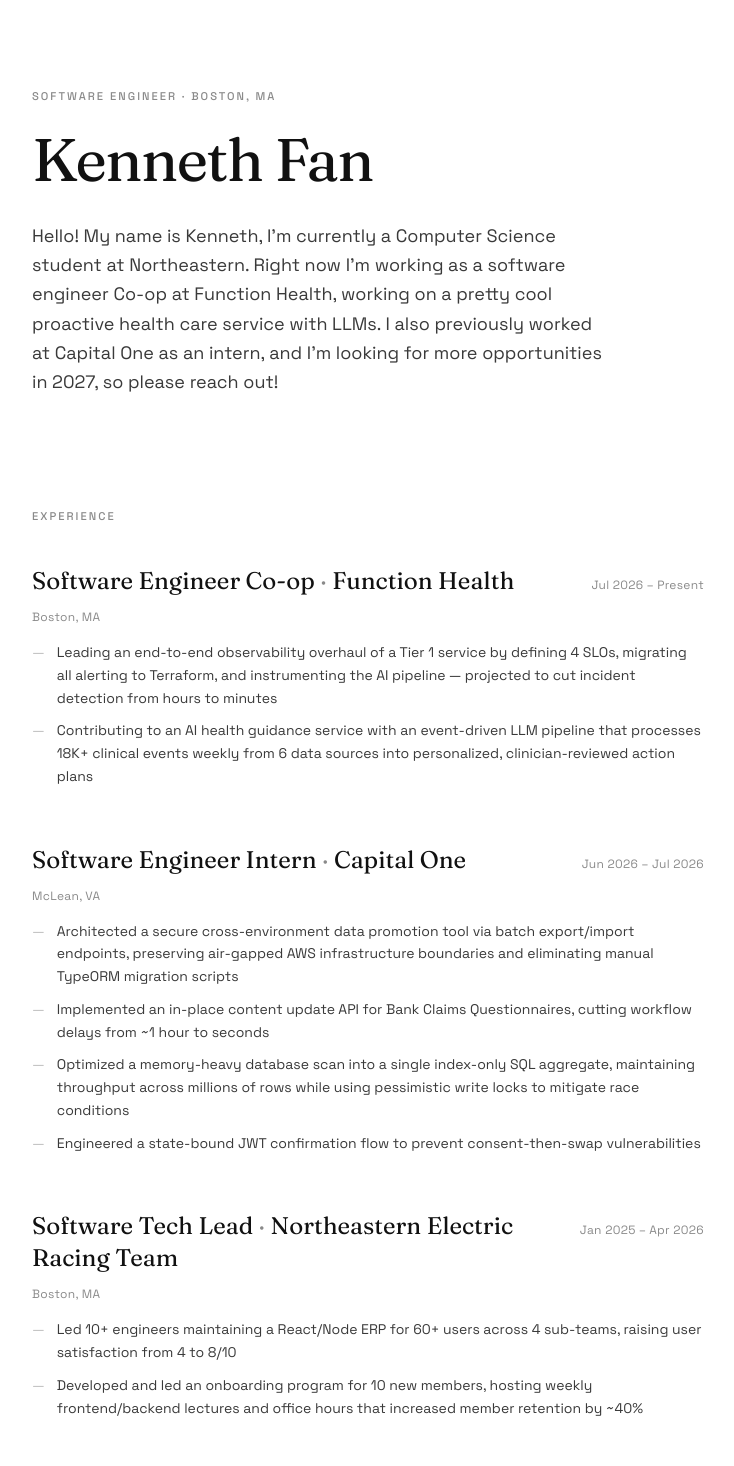
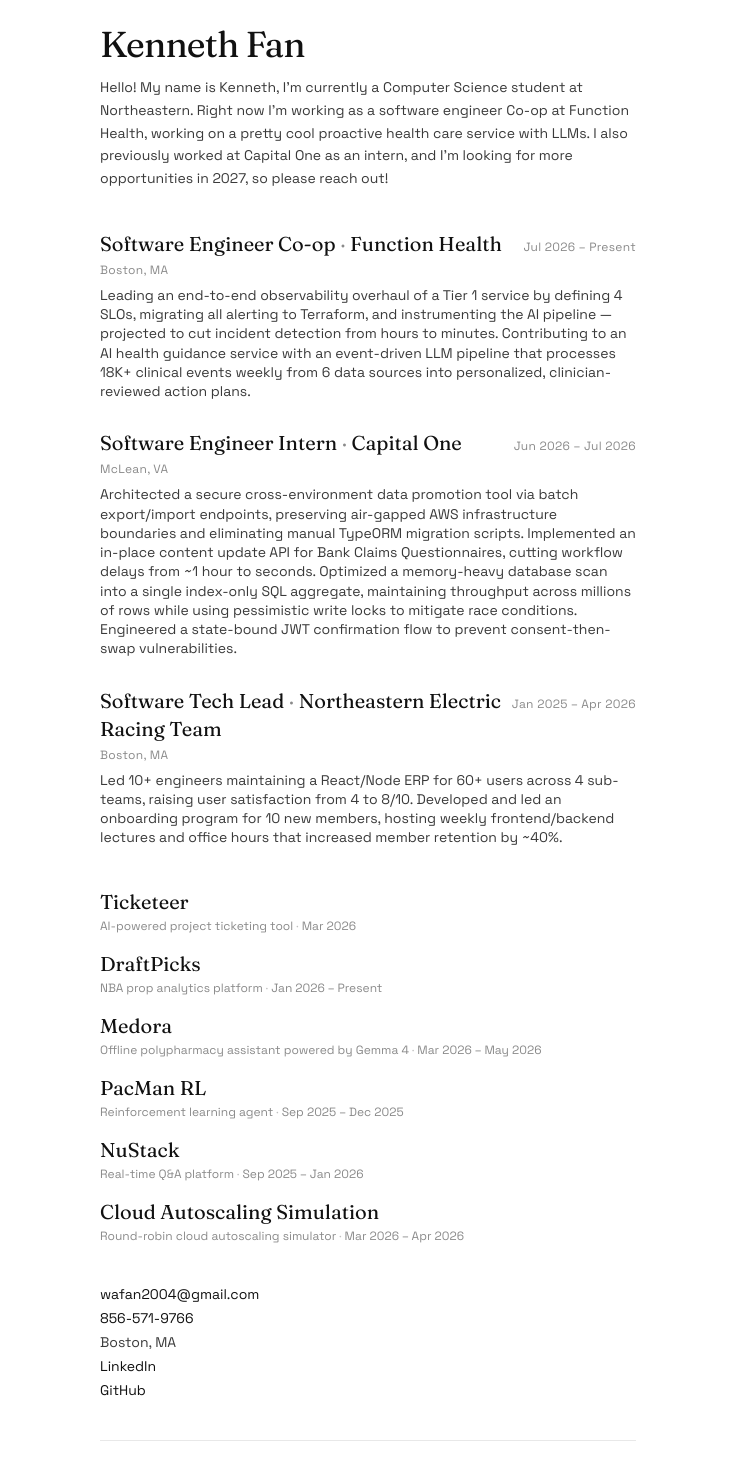
Before and after one commit to Wallfou/personal-website, a Next.js app: page / in a window 1280 px wide. Shown: the part 40-1506 px from the top of the page, without its empty margins (272-1006 px from the left). Built offline with nearby package versions, Linux system fonts and the light colour scheme.

Commit message:
Tighten spacing and type scale for a more compact layout
Narrow the content column, reduce section margins and font sizes,
and drop the uppercase section eyebrows. Experience bullet points
are merged into a single paragraph per role, and the now-unused
.label class is removed.

```diff
--- a/src/app/globals.css
+++ b/src/app/globals.css
@@ -41,15 +41,6 @@
   font-family: var(--font-sans);
 }
 
-.label {
-  font-size: 0.7rem;
-  font-family: var(--font-sans);
-  font-weight: 500;
-  text-transform: uppercase;
-  letter-spacing: 0.18em;
-  color: var(--muted);
-}
-
 /* every link on the page fades from black to gray on hover */
 a {
   color: inherit;
--- a/src/app/page.tsx
+++ b/src/app/page.tsx
@@ -2,28 +2,22 @@
 
 export default function Home() {
   return (
-    <main className="max-w-2xl mx-auto px-6 md:px-0 py-20 md:py-32">
+    <main className="max-w-xl mx-auto px-5 py-12 md:py-16">
       {/* header */}
-      <header className="mb-20 md:mb-28">
-        <p className="label mb-6">
-          {siteConfig.role} · {siteConfig.location}
-        </p>
-        <h1 className="font-serif text-5xl md:text-6xl font-normal tracking-tight mb-8">
+      <header className="mb-10">
+        <h1 className="font-serif text-3xl md:text-4xl font-normal tracking-tight mb-3">
           {siteConfig.name}
         </h1>
-        <p className="max-w-xl text-base md:text-lg leading-relaxed text-[#3a3a3a]">
-          {siteConfig.bio}
-        </p>
+        <p className="text-sm leading-relaxed text-[#3a3a3a]">{siteConfig.bio}</p>
       </header>
 
       {/* experience */}
-      <section id="experience" className="mb-20 md:mb-28">
-        <h2 className="label mb-10">Experience</h2>
-        <div className="space-y-14">
+      <section id="experience" className="mb-10">
+        <div className="space-y-7">
           {experiences.map((exp) => (
             <div key={exp.organization}>
-              <div className="flex flex-col sm:flex-row sm:items-baseline sm:justify-between gap-1 mb-3">
-                <h3 className="font-serif text-xl md:text-2xl">
+              <div className="flex flex-col sm:flex-row sm:items-baseline sm:justify-between gap-0.5 mb-1">
+                <h3 className="font-serif text-lg md:text-xl">
                   {exp.role} <span className="text-[#8a8a8a]">·</span>{" "}
                   {exp.organization}
                 </h3>
@@ -31,37 +25,31 @@
                   {exp.period}
                 </span>
               </div>
-              <p className="text-xs tracking-wide text-[#8a8a8a] mb-4">
+              <p className="text-xs tracking-wide text-[#8a8a8a] mb-2">
                 {exp.location}
               </p>
-              <ul className="space-y-2.5">
-                {exp.highlights.map((h) => (
-                  <li key={h} className="flex gap-3 text-sm leading-relaxed text-[#3a3a3a]">
-                    <span className="text-[#c0c0c0]">—</span>
-                    <span>{h}</span>
-                  </li>
-                ))}
-              </ul>
+              <p className="text-sm leading-snug text-[#3a3a3a]">
+                {exp.highlights.join(". ")}.
+              </p>
             </div>
           ))}
         </div>
       </section>
 
       {/* projects */}
-      <section id="projects" className="mb-20 md:mb-28">
-        <h2 className="label mb-10">Projects</h2>
-        <div className="space-y-8">
+      <section id="projects" className="mb-10">
+        <div className="space-y-4">
           {projects.map((project) => (
             <div key={project.id}>
               <a
                 href={project.github}
                 target="_blank"
                 rel="noopener noreferrer"
-                className="font-serif text-xl md:text-2xl inline-block"
+                className="font-serif text-lg md:text-xl inline-block"
               >
                 {project.title}
               </a>
-              <p className="text-sm text-[#8a8a8a] mt-1">
+              <p className="text-xs text-[#8a8a8a] mt-0.5">
                 {project.subtitle} <span className="text-[#c0c0c0]">·</span>{" "}
                 {project.date}
               </p>
@@ -71,9 +59,8 @@
       </section>
 
       {/* contact */}
-      <section id="contact" className="mb-20">
-        <h2 className="label mb-10">Contact</h2>
-        <div className="space-y-2 text-base">
+      <section id="contact" className="mb-10">
+        <div className="space-y-1 text-sm">
           <p>
             <a href={`mailto:${siteConfig.email}`}>{siteConfig.email}</a>
           </p>
@@ -97,7 +84,7 @@
       </section>
 
       {/* footer */}
-      <footer className="pt-10 border-t border-[#e8e8e8] text-xs tracking-wide text-[#8a8a8a]">
+      <footer className="pt-6 border-t border-[#e8e8e8] text-xs tracking-wide text-[#8a8a8a]">
         © 2026 {siteConfig.name}
       </footer>
     </main>
```
